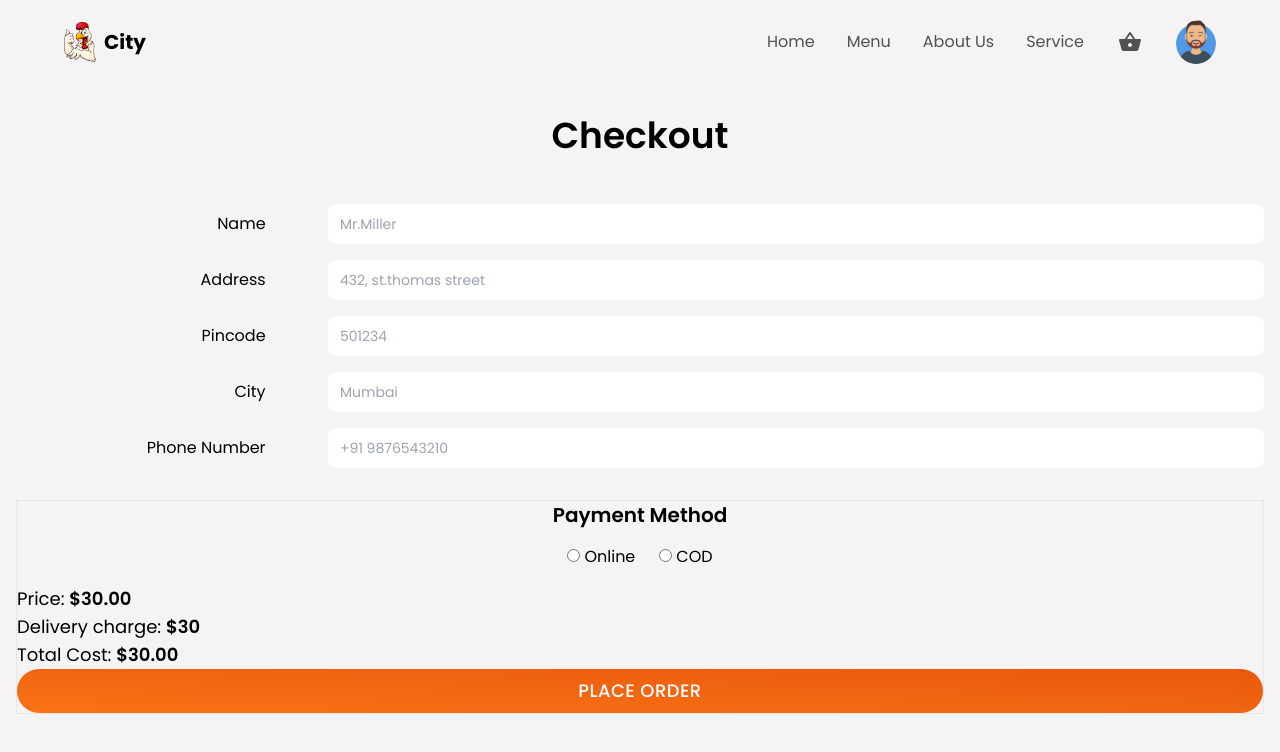
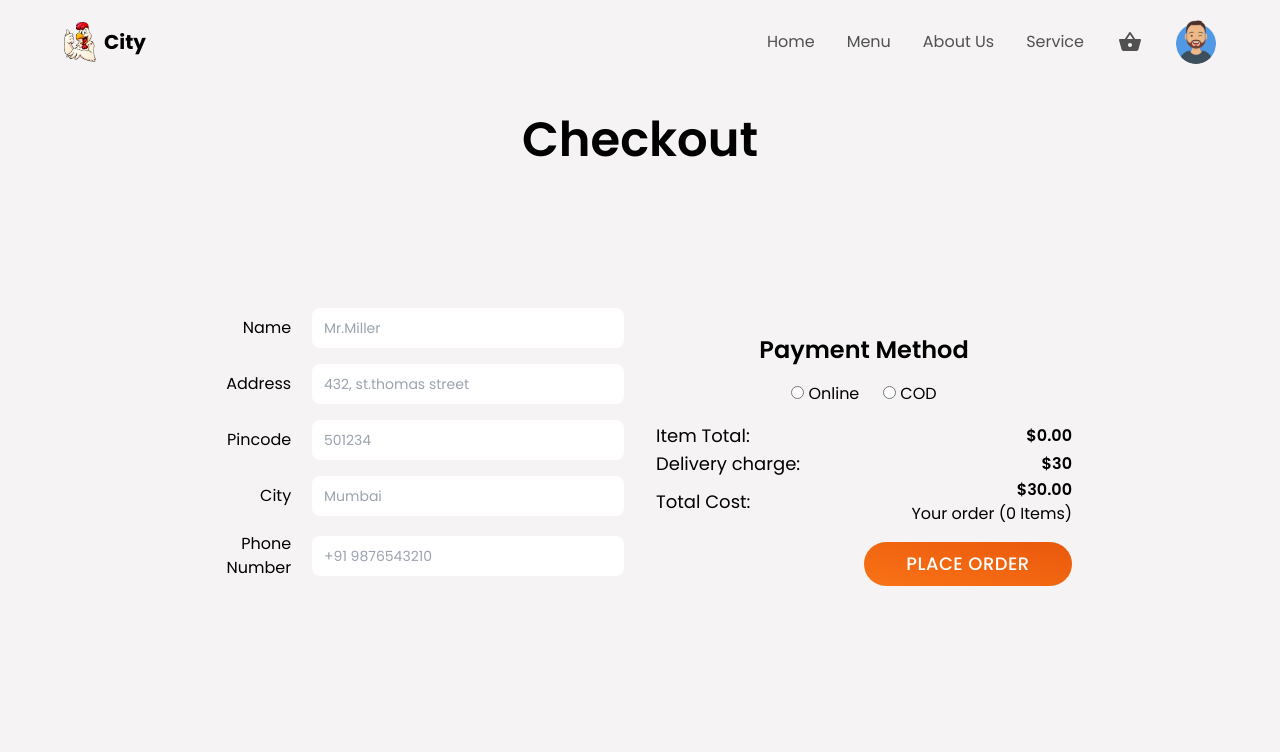
Before and after one commit to krish-98/city, a React (Create React App) app: page /checkout in a window 1280 px wide. Shown: the top 752 px of the page. Built offline with nearby package versions, Linux system fonts and the light colour scheme; no server answers; the database is empty.

Commit message:
checkout page design completed

```diff
--- a/src/pages/Checkout.jsx
+++ b/src/pages/Checkout.jsx
@@ -2,16 +2,14 @@ import React from "react"
 import { useSelector } from "react-redux"
 
 const Checkout = () => {
-  const { cartItems, cartTotalQuantity, cartTotalAmount } = useSelector(
-    (state) => state.cart
-  )
+  const { cartItems, cartTotalAmount } = useSelector((state) => state.cart)
 
   return (
-    <div className="h-screen flex flex-col items-center gap-8 pt-8 bg-primary">
-      <h3 className="text-4xl font-semibold">Checkout</h3>
+    <div className="h-[calc(100vh-80px)] flex flex-col items-center gap-8 pt-8 bg-primary">
+      <h3 className="text-4xl font-semibold lg:text-5xl">Checkout</h3>
 
-      <form className="w-full p-4">
-        <div className="flex flex-col gap-4 mb-8">
+      <form className="w-full p-4 md:w-[70%] lg:flex lg:items-center lg:gap-8 lg:justify-center lg:my-24">
+        <div className="flex flex-col gap-4 mb-8 lg:flex-1">
           <div className="w-full flex justify-between items-center">
             <label htmlFor="" className="w-[20%] text-right">
               Name
@@ -68,8 +66,8 @@ const Checkout = () => {
           </div>
         </div>
 
-        <div className="flex flex-col items-center border">
-          <p className="text-xl font-semibold">Payment Method</p>
+        <div className="flex flex-col items-center lg:flex-1">
+          <p className="text-xl font-semibold lg:text-2xl">Payment Method</p>
 
           <div className="flex gap-6 my-4">
             <label htmlFor="online">
@@ -83,29 +81,34 @@ const Checkout = () => {
             </label>
           </div>
 
-          <div className="w-full">
-            <p className="text-lg">
-              Price:{" "}
-              <span className="font-semibold">
-                ${(cartTotalAmount + Number(30)).toFixed(2)}
-              </span>
-            </p>
+          {/* Total Section */}
+          <div className="w-full mb-4">
+            <div className="flex items-center justify-between">
+              <p className="text-lg">Item Total: </p>
+              <p className="font-semibold">${cartTotalAmount.toFixed(2)}</p>
+            </div>
 
-            <p className="text-lg">
-              Delivery charge: <span className="font-semibold">$30</span>
-            </p>
+            <div className="flex items-center justify-between">
+              <p className="text-lg">Delivery charge:</p>
+              <p className="font-semibold">$30</p>
+            </div>
 
-            <p className="text-lg">
-              Total Cost:{" "}
-              <span className="font-semibold">
-                ${(cartTotalAmount + Number(30)).toFixed(2)}
-              </span>
-            </p>
+            <div className="flex items-center justify-between">
+              <p className="text-lg flex flex-col">Total Cost: </p>
+              <div className="flex flex-col items-end justify-center">
+                <p className="font-semibold">
+                  ${(cartTotalAmount + Number(30)).toFixed(2)}
+                </p>
+                <p>{`Your order (${cartItems.length} ${
+                  cartItems.length === 1 ? "Item" : "Items"
+                })`}</p>
+              </div>
+            </div>
           </div>
 
           <button
             type="submit"
-            className="w-full uppercase tracking-wide bg-gradient-to-tr from-orange-500 to-orange-600 text-white text-center font-medium md:text-lg py-2 rounded-3xl hover:bg-gradient-to-tr hover:from-orange-300 hover:to-orange-500 transition-all duration-500 ease-in-out"
+            className="w-full uppercase tracking-wide bg-gradient-to-tr from-orange-500 to-orange-600 text-white text-center font-medium md:text-lg py-2 rounded-3xl hover:bg-gradient-to-tr hover:from-orange-300 hover:to-orange-500 transition-all duration-500 ease-in-out lg:w-[50%] lg:self-end"
           >
             Place Order
           </button>
```
